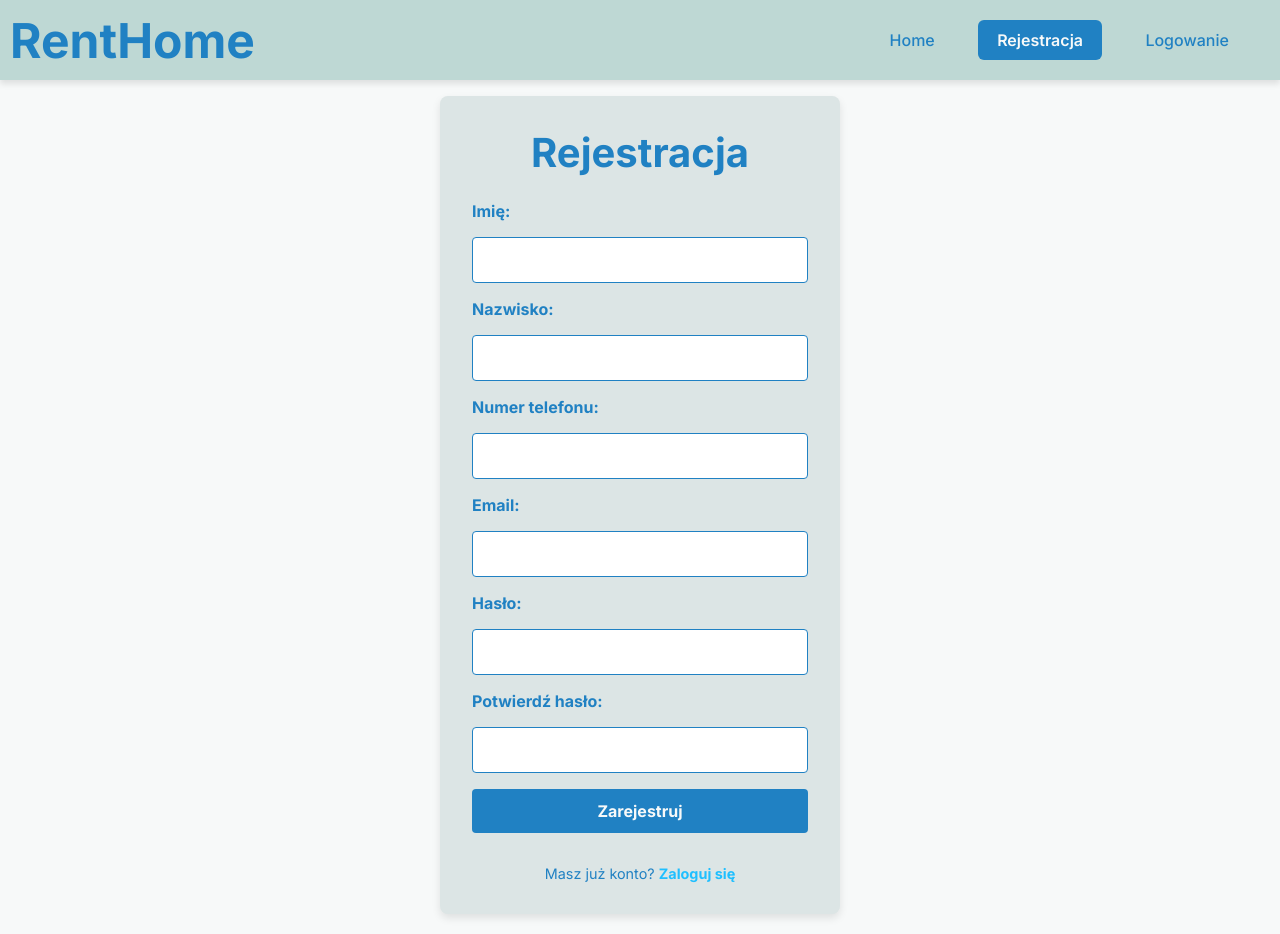
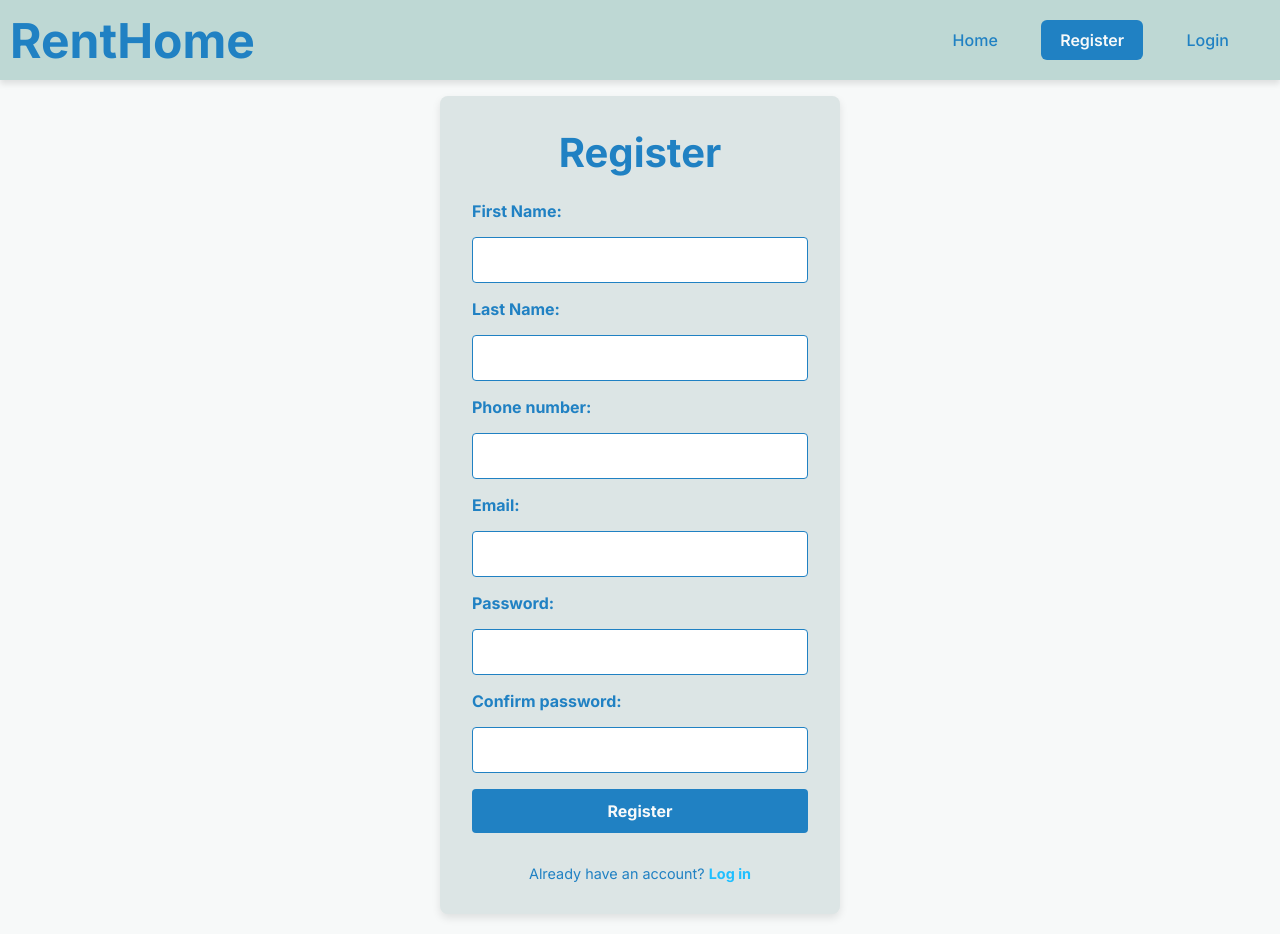
Before and after one commit to Julo-coder/RentHome, a React (Create React App) app in the folder frontend/: page /register in a window 1280 px wide. Built offline with nearby package versions, Linux system fonts and the light colour scheme; a web font is replaced by a local one.

Commit message:
Translate all to English.

```diff
--- a/frontend/src/components/Header.js
+++ b/frontend/src/components/Header.js
@@ -7,8 +7,8 @@ export default function Header({ navItems }) {
 
     const defaultNav = [
         { label: "Home", to: "/" },
-        { label: "Rejestracja", to: "/register" },
-        { label: "Logowanie", to: "/login" },
+        { label: "Register", to: "/register" },
+        { label: "Login", to: "/login" },
     ];
 
     return (
--- a/frontend/src/components/Home.js
+++ b/frontend/src/components/Home.js
@@ -4,10 +4,10 @@ export default function Home() {
     return (
         <div className="center-content">
             <h1>RentHome</h1>
-            <p>Automatyzuj i kontroluj swój wynajem!</p>
+            <p>Automate and control your rental!</p>
             <div>
-                <Link to="/login" className="btn">Logowanie</Link>
-                <Link to="/register" className="btn">Rejestracja</Link>
+                <Link to="/login" className="btn">Login</Link>
+                <Link to="/register" className="btn">Register</Link>
             </div>
         </div>
     );
--- a/frontend/src/components/Login.js
+++ b/frontend/src/components/Login.js
@@ -7,7 +7,6 @@ export default function Login() {
     const [email, setEmail] = useState('');
     const [password, setPassword] = useState('');
     const [error, setError] = useState('');
-    const [user, setUser] = useState(null);
     const navigate = useNavigate();
 
     useEffect(() => {
@@ -16,8 +15,6 @@ export default function Login() {
             navigate('/login');
         } else {
             try {
-                const user = JSON.parse(userData);
-                setUser(user);
             } catch (error) {
                 console.error('Error parsing user data:', error);
                 localStorage.removeItem('user');
@@ -34,12 +31,12 @@ export default function Login() {
                 headers: {
                     'Content-Type': 'application/json',
                 },
-                credentials: 'include', // Add this line
+                credentials: 'include',
                 body: JSON.stringify({ email, password }),
             });
 
             const data = await response.json();
-            console.log('Login response:', data); // Debug log
+            console.log('Login response:', data);
 
             if (response.ok) {
                 localStorage.setItem('user', JSON.stringify(data.user));
@@ -48,7 +45,7 @@ export default function Login() {
                 setError(data.message || 'Login failed. Please check your credentials.');
             }
         } catch (err) {
-            console.error('Login error:', err); // Debug log
+            console.error('Login error:', err);
             if (err.name === 'TypeError' && err.message === 'Failed to fetch') {
                 setError('Unable to connect to server. Please check your connection.');
             } else {
@@ -61,7 +58,7 @@ export default function Login() {
         <div className="login-setction">
             <Header/>
             <div className="login-container">
-                <h1 className="login-title">Logowanie</h1>
+                <h1 className="login-title">Login</h1>
                 {error && <p className="error-message">{error}</p>}
                 <form className="login-form" onSubmit={handleSubmit}>
                     <label htmlFor="email" className="login-label">Email:</label>
@@ -73,7 +70,7 @@ export default function Login() {
                         className="login-input"
                         required
                     />
-                    <label htmlFor="password" className="login-label">Hasło:</label>
+                    <label htmlFor="password" className="login-label">Password:</label>
                     <input
                         type="password"
                         id="password"
@@ -82,12 +79,12 @@ export default function Login() {
                         className="login-input"
                         required
                     />
-                    <button type="submit" className="login-button">Zaloguj</button>
+                    <button type="submit" className="login-button">Log in</button>
                     <p className="login-text">
-                        Nie masz konta? <Link to="/register" className="login-link">Zarejestruj się</Link>
+                        Don't have an account? <Link to="/register" className="login-link">Register</Link>
                     </p>
                     <p className="login-text">
-                        Zapomniałeś hasła? <Link to="/reset" className="login-link">Resetuj hasło</Link>
+                        Forgot your password? <Link to="/reset" className="login-link">Reset password</Link>
                     </p>
                 </form>
             </div>
--- a/frontend/src/components/Register.js
+++ b/frontend/src/components/Register.js
@@ -29,17 +29,17 @@ export default function Register() {
     const validateForm = () => {
         if (!formData.name || !formData.surname || !formData.phone ||
             !formData.email || !formData.password || !formData.confirmPassword) {
-            setError('Wszystkie pola są wymagane');
+            setError('All fields are required');
             return false;
         }
 
         if (formData.password.length < 6) {
-            setError('Hasło musi mieć co najmniej 6 znaków');
+            setError('Password must be at least 6 characters');
             return false;
         }
 
         if (formData.password !== formData.confirmPassword) {
-            setError('Hasła nie pasują do siebie');
+            setError('Passwords do not match');
             return false;
         }
 
@@ -72,7 +72,7 @@ export default function Register() {
             console.log('Registration response:', data);
 
             if (response.ok) {
-                setPopupMessage('Rejestracja zakończona sukcesem! Możesz się teraz zalogować.');
+                setPopupMessage('Registration successful! You can now log in.');
                 setShowPopup(true);
             } else {
                 setError(data.message || 'Registration failed');
@@ -92,10 +92,10 @@ export default function Register() {
         <div className="register-section">
             <Header />
             <div className="register-container">
-                <h1 className="register-title">Rejestracja</h1>
+                <h1 className="register-title">Register</h1>
                 {error && <p className="error-message">{error}</p>}
                 <form className="register-form" onSubmit={handleSubmit}>
-                    <label htmlFor="name" className="register-label">Imię:</label>
+                    <label htmlFor="name" className="register-label">First Name:</label>
                     <input
                         type="text"
                         id="name"
@@ -105,7 +105,7 @@ export default function Register() {
                         onChange={handleChange}
                         required
                     />
-                    <label htmlFor="surname" className="register-label">Nazwisko:</label>
+                    <label htmlFor="surname" className="register-label">Last Name:</label>
                     <input
                         type="text"
                         id="surname"
@@ -115,7 +115,7 @@ export default function Register() {
                         onChange={handleChange}
                         required
                     />
-                    <label htmlFor="phone" className="register-label">Numer telefonu:</label>
+                    <label htmlFor="phone" className="register-label">Phone number:</label>
                     <input
                         type="tel"
                         id="phone"
@@ -135,7 +135,7 @@ export default function Register() {
                         onChange={handleChange}
                         required
                     />
-                    <label htmlFor="password" className="register-label">Hasło:</label>
+                    <label htmlFor="password" className="register-label">Password:</label>
                     <input
                         type="password"
                         id="password"
@@ -145,7 +145,7 @@ export default function Register() {
                         onChange={handleChange}
                         required
                     />
-                    <label htmlFor="confirmPassword" className="register-label">Potwierdź hasło:</label>
+                    <label htmlFor="confirmPassword" className="register-label">Confirm password:</label>
                     <input
                         type="password"
                         id="confirmPassword"
@@ -155,21 +155,21 @@ export default function Register() {
                         onChange={handleChange}
                         required
                     />
-                    <button type="submit" className="register-button">Zarejestruj</button>
+                    <button type="submit" className="register-button">Register</button>
                     <p className="register-text">
-                        Masz już konto? <Link to="/login" className="register-link">Zaloguj się</Link>
+                        Already have an account? <Link to="/login" className="register-link">Log in</Link>
                     </p>
                 </form>
             </div>
 
             <Popup
                 isOpen={showPopup}
-                title="Rejestracja udana"
+                title="Registration successful"
                 message={popupMessage}
                 onConfirm={handleConfirmPopup}
                 onCancel={() => setShowPopup(false)}
-                confirmLabel="Przejdź do logowania"
-                cancelLabel="Zamknij"
+                confirmLabel="Go to login"
+                cancelLabel="Close"
             />
         </div>
     );
```
